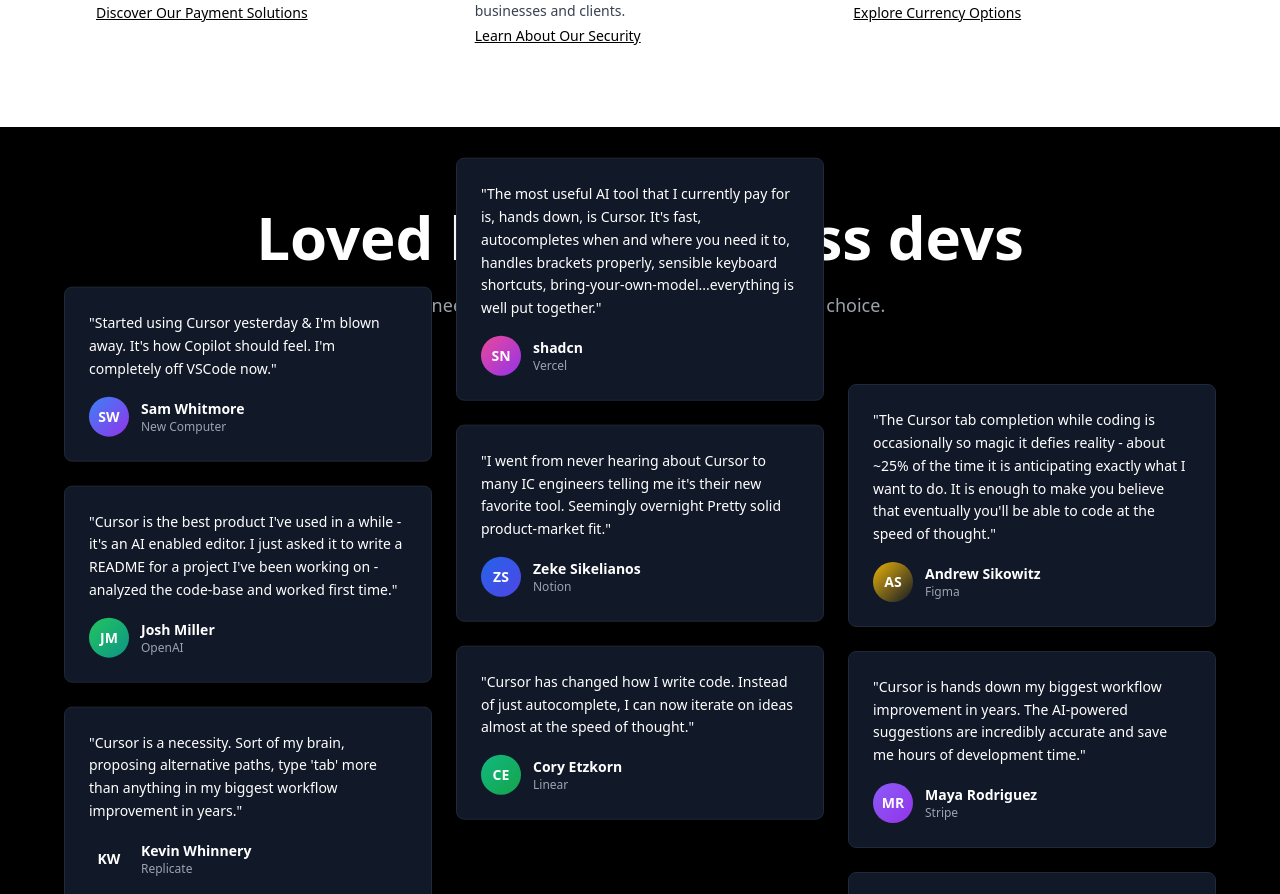
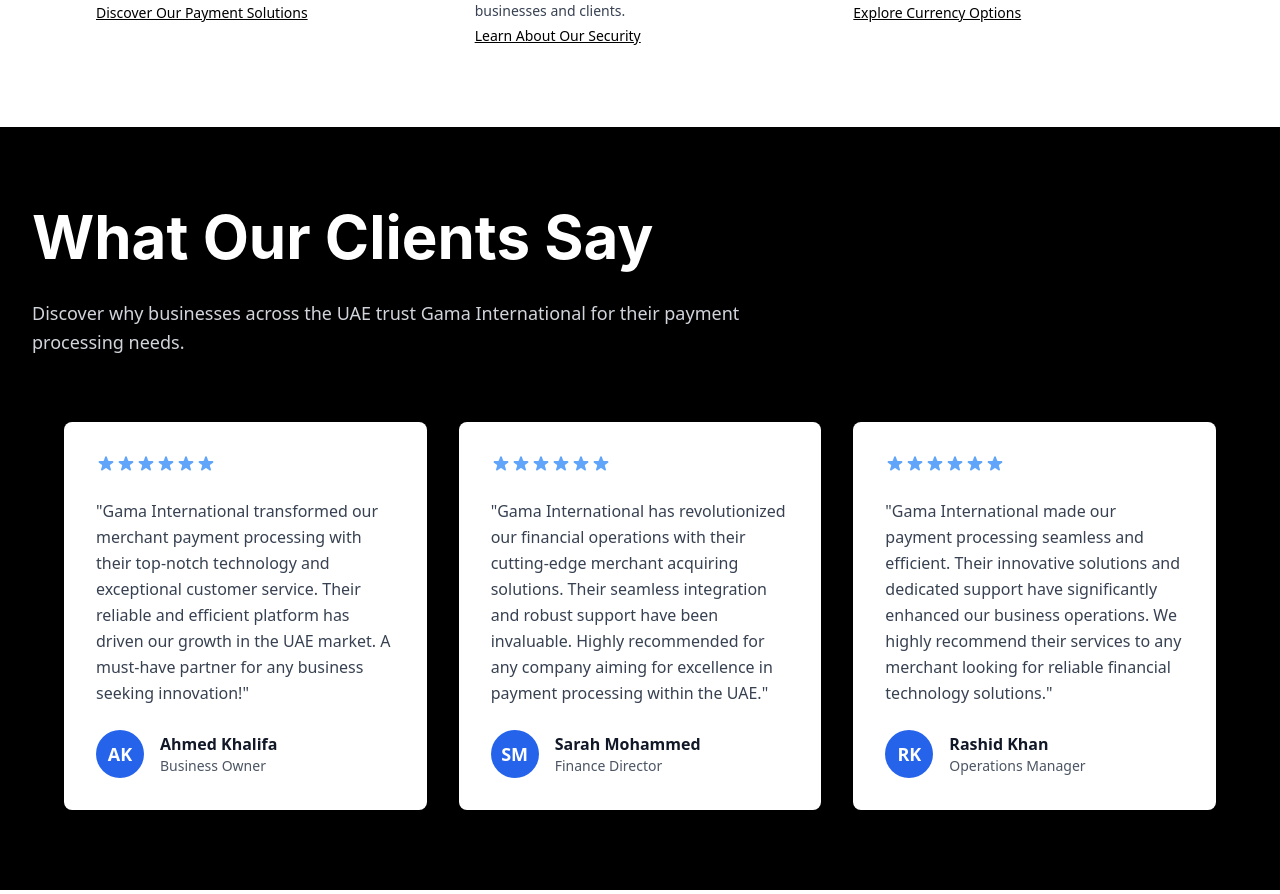
Before and after one commit to harshilgor/gamma-project, a React (Vite) app: page / in a window 1280 px wide. Shown: the part 1906-2800 px from the top of the page. Built offline with nearby package versions, Linux system fonts and the light colour scheme.

Commit message:
Reverted to commit 85c5f8bef2affdd71e29a6faf1cf3cb62f2f3406

```diff
--- a/src/pages/Index.tsx
+++ b/src/pages/Index.tsx
@@ -156,178 +156,133 @@ const Index = () => {
       </section>
 
       {/* Testimonials Section */}
-      <section className="py-20 bg-black overflow-hidden">
+      <section className="py-20 bg-black">
         <div className="max-w-7xl mx-auto px-4 sm:px-6 lg:px-8">
-          <div className="text-center mb-16">
-            <h2 className="text-4xl md:text-5xl lg:text-6xl font-bold text-white mb-6 leading-tight">
-              Loved by world-class devs
+          <div className="text-left mb-16">
+            <h2 className="text-4xl md:text-5xl lg:text-6xl font-bold text-white mb-8 leading-tight" style={{ fontFamily: '-apple-system, BlinkMacSystemFont, "Segoe UI", Roboto, "Helvetica Neue", Arial, sans-serif' }}>
+              What Our Clients Say
             </h2>
-            <p className="text-lg text-gray-400 leading-relaxed max-w-3xl mx-auto">
-              Engineers all around the world reach for Cursor by choice.
+            <p className="text-lg text-gray-300 leading-relaxed max-w-3xl">
+              Discover why businesses across the UAE trust Gama International for their payment processing needs.
             </p>
           </div>
 
-          <div className="relative">
-            <div className="grid grid-cols-1 md:grid-cols-2 lg:grid-cols-3 gap-6 max-w-6xl mx-auto">
-              {/* Column 1 */}
-              <div className="space-y-6">
-                <div className="animate-scroll-up">
-                  <div className="space-y-6">
-                    <div className="bg-gray-900 rounded-lg p-6 shadow-xl hover:shadow-2xl transition-all duration-300 border border-gray-800">
-                      <p className="text-white leading-relaxed mb-4 text-sm">
-                        "Started using Cursor yesterday & I'm blown away. It's how Copilot should feel. I'm completely off VSCode now."
+          <div className="grid grid-cols-1 md:grid-cols-3 gap-8 max-w-6xl mx-auto">
+            {/* Testimonial 1 */}
+            <div className="bg-white rounded-lg p-8 shadow-lg">
+              <div className="mb-6">
+                <div className="flex text-blue-400 mb-4">
+                  <svg className="w-5 h-5" fill="currentColor" viewBox="0 0 20 20">
+                    <path d="M9.049 2.927c.3-.921 1.603-.921 1.902 0l1.07 3.292a1 1 0 00.95.69h3.462c.969 0 1.371 1.24.588 1.81l-2.8 2.034a1 1 0 00-.364 1.118l1.07 3.292c.3.921-.755 1.688-1.54 1.118l-2.8-2.034a1 1 0 00-1.175 0l-2.8 2.034c-.784.57-1.838-.197-1.539-1.118l1.07-3.292a1 1 0 00-.364-1.118L2.98 8.72c-.783-.57-.38-1.81.588-1.81h3.461a1 1 0 00.951-.69l1.07-3.292z"/>
+                  </svg>
+                  <svg className="w-5 h-5" fill="currentColor" viewBox="0 0 20 20">
+                    <path d="M9.049 2.927c.3-.921 1.603-.921 1.902 0l1.07 3.292a1 1 0 00.95.69h3.462c.969 0 1.371 1.24.588 1.81l-2.8 2.034a1 1 0 00-.364 1.118l1.07 3.292c.3.921-.755 1.688-1.54 1.118l-2.8-2.034a1 1 0 00-1.175 0l-2.8 2.034c-.784.57-1.838-.197-1.539-1.118l1.07-3.292a1 1 0 00-.364-1.118L2.98 8.72c-.783-.57-.38-1.81.588-1.81h3.461a1 1 0 00.951-.69l1.07-3.292z"/>
+                  </svg>
+                  <svg className="w-5 h-5" fill="currentColor" viewBox="0 0 20 20">
+                    <path d="M9.049 2.927c.3-.921 1.603-.921 1.902 0l1.07 3.292a1 1 0 00.95.69h3.462c.969 0 1.371 1.24.588 1.81l-2.8 2.034a1 1 0 00-.364 1.118l1.07 3.292c.3.921-.755 1.688-1.54 1.118l-2.8-2.034a1 1 0 00-1.175 0l-2.8 2.034c-.784.57-1.838-.197-1.539-1.118l1.07-3.292a1 1 0 00-.364-1.118L2.98 8.72c-.783-.57-.38-1.81.588-1.81h3.461a1 1 0 00.951-.69l1.07-3.292z"/>
+                  </svg>
+                  <svg className="w-5 h-5" fill="currentColor" viewBox="0 0 20 20">
+                    <path d="M9.049 2.927c.3-.921 1.603-.921 1.902 0l1.07 3.292a1 1 0 00.95.69h3.462c.969 0 1.371 1.24.588 1.81l-2.8 2.034a1 1 0 00-.364 1.118l1.07 3.292c.3.921-.755 1.688-1.54 1.118l-2.8-2.034a1 1 0 00-1.175 0l-2.8 2.034c-.784.57-1.838-.197-1.539-1.118l1.07-3.292a1 1 0 00-.364-1.118L2.98 8.72c-.783-.57-.38-1.81.588-1.81h3.461a1 1 0 00.951-.69l1.07-3.292z"/>
+                  </svg>
+                  <svg className="w-5 h-5" fill="currentColor" viewBox="0 0 20 20">
+                    <path d="M9.049 2.927c.3-.921 1.603-.921 1.902 0l1.07 3.292a1 1 0 00.95.69h3.462c.969 0 1.371 1.24.588 1.81l-2.8 2.034a1 1 0 00-.364 1.118l1.07 3.292c.3.921-.755 1.688-1.54 1.118l-2.8-2.034a1 1 0 00-1.175 0l-2.8 2.034c-.784.57-1.838-.197-1.539-1.118l1.07-3.292a1 1 0 00-.364-1.118L2.98 8.72c-.783-.57-.38-1.81.588-1.81h3.461a1 1 0 00.951-.69l1.07-3.292z"/>
+                  </svg>
+                  <svg className="w-5 h-5" fill="currentColor" viewBox="0 0 20 20">
+                    <path d="M9.049 2.927c.3-.921 1.603-.921 1.902 0l1.07 3.292a1 1 0 00.95.69h3.462c.969 0 1.371 1.24.588 1.81l-2.8 2.034a1 1 0 00-.364 1.118l1.07 3.292c.3.921-.755 1.688-1.54 1.118l-2.8-2.034a1 1 0 00-1.175 0l-2.8 2.034c-.784.57-1.838-.197-1.539-1.118l1.07-3.292a1 1 0 00-.364-1.118L2.98 8.72c-.783-.57-.38-1.81.588-1.81h3.461a1 1 0 00.951-.69l1.07-3.292z"/>
+                  </svg>
+                </div>
+              </div>
+              <p className="text-gray-700 leading-relaxed mb-6">
+                "Gama International transformed our merchant payment processing with their top-notch technology and exceptional customer service. Their reliable and efficient platform has driven our growth in the UAE market. A must-have partner for any business seeking innovation!"
               </p>
               <div className="flex items-center">
-                        <div className="w-10 h-10 bg-gradient-to-br from-blue-500 to-purple-600 rounded-full flex items-center justify-center text-white font-bold text-sm mr-3">
-                          SW
+                <div className="w-12 h-12 bg-blue-600 rounded-full flex items-center justify-center text-white font-bold text-lg mr-4">
+                  AK
                 </div>
                 <div>
-                          <p className="font-semibold text-white text-sm">Sam Whitmore</p>
-                          <p className="text-xs text-gray-400">New Computer</p>
+                  <p className="font-semibold text-gray-900">Ahmed Khalifa</p>
+                  <p className="text-sm text-gray-600">Business Owner</p>
                 </div>
               </div>
             </div>
 
-                    <div className="bg-gray-900 rounded-lg p-6 shadow-xl hover:shadow-2xl transition-all duration-300 border border-gray-800">
-                      <p className="text-white leading-relaxed mb-4 text-sm">
-                        "Cursor is the best product I've used in a while - it's an AI enabled editor. I just asked it to write a README for a project I've been working on - analyzed the code-base and worked first time."
+            {/* Testimonial 2 */}
+            <div className="bg-white rounded-lg p-8 shadow-lg">
+              <div className="mb-6">
+                <div className="flex text-blue-400 mb-4">
+                  <svg className="w-5 h-5" fill="currentColor" viewBox="0 0 20 20">
+                    <path d="M9.049 2.927c.3-.921 1.603-.921 1.902 0l1.07 3.292a1 1 0 00.95.69h3.462c.969 0 1.371 1.24.588 1.81l-2.8 2.034a1 1 0 00-.364 1.118l1.07 3.292c.3.921-.755 1.688-1.54 1.118l-2.8-2.034a1 1 0 00-1.175 0l-2.8 2.034c-.784.57-1.838-.197-1.539-1.118l1.07-3.292a1 1 0 00-.364-1.118L2.98 8.72c-.783-.57-.38-1.81.588-1.81h3.461a1 1 0 00.951-.69l1.07-3.292z"/>
+                  </svg>
+                  <svg className="w-5 h-5" fill="currentColor" viewBox="0 0 20 20">
+                    <path d="M9.049 2.927c.3-.921 1.603-.921 1.902 0l1.07 3.292a1 1 0 00.95.69h3.462c.969 0 1.371 1.24.588 1.81l-2.8 2.034a1 1 0 00-.364 1.118l1.07 3.292c.3.921-.755 1.688-1.54 1.118l-2.8-2.034a1 1 0 00-1.175 0l-2.8 2.034c-.784.57-1.838-.197-1.539-1.118l1.07-3.292a1 1 0 00-.364-1.118L2.98 8.72c-.783-.57-.38-1.81.588-1.81h3.461a1 1 0 00.951-.69l1.07-3.292z"/>
+                  </svg>
+                  <svg className="w-5 h-5" fill="currentColor" viewBox="0 0 20 20">
+                    <path d="M9.049 2.927c.3-.921 1.603-.921 1.902 0l1.07 3.292a1 1 0 00.95.69h3.462c.969 0 1.371 1.24.588 1.81l-2.8 2.034a1 1 0 00-.364 1.118l1.07 3.292c.3.921-.755 1.688-1.54 1.118l-2.8-2.034a1 1 0 00-1.175 0l-2.8 2.034c-.784.57-1.838-.197-1.539-1.118l1.07-3.292a1 1 0 00-.364-1.118L2.98 8.72c-.783-.57-.38-1.81.588-1.81h3.461a1 1 0 00.951-.69l1.07-3.292z"/>
+                  </svg>
+                  <svg className="w-5 h-5" fill="currentColor" viewBox="0 0 20 20">
+                    <path d="M9.049 2.927c.3-.921 1.603-.921 1.902 0l1.07 3.292a1 1 0 00.95.69h3.462c.969 0 1.371 1.24.588 1.81l-2.8 2.034a1 1 0 00-.364 1.118l1.07 3.292c.3.921-.755 1.688-1.54 1.118l-2.8-2.034a1 1 0 00-1.175 0l-2.8 2.034c-.784.57-1.838-.197-1.539-1.118l1.07-3.292a1 1 0 00-.364-1.118L2.98 8.72c-.783-.57-.38-1.81.588-1.81h3.461a1 1 0 00.951-.69l1.07-3.292z"/>
+                  </svg>
+                  <svg className="w-5 h-5" fill="currentColor" viewBox="0 0 20 20">
+                    <path d="M9.049 2.927c.3-.921 1.603-.921 1.902 0l1.07 3.292a1 1 0 00.95.69h3.462c.969 0 1.371 1.24.588 1.81l-2.8 2.034a1 1 0 00-.364 1.118l1.07 3.292c.3.921-.755 1.688-1.54 1.118l-2.8-2.034a1 1 0 00-1.175 0l-2.8 2.034c-.784.57-1.838-.197-1.539-1.118l1.07-3.292a1 1 0 00-.364-1.118L2.98 8.72c-.783-.57-.38-1.81.588-1.81h3.461a1 1 0 00.951-.69l1.07-3.292z"/>
+                  </svg>
+                  <svg className="w-5 h-5" fill="currentColor" viewBox="0 0 20 20">
+                    <path d="M9.049 2.927c.3-.921 1.603-.921 1.902 0l1.07 3.292a1 1 0 00.95.69h3.462c.969 0 1.371 1.24.588 1.81l-2.8 2.034a1 1 0 00-.364 1.118l1.07 3.292c.3.921-.755 1.688-1.54 1.118l-2.8-2.034a1 1 0 00-1.175 0l-2.8 2.034c-.784.57-1.838-.197-1.539-1.118l1.07-3.292a1 1 0 00-.364-1.118L2.98 8.72c-.783-.57-.38-1.81.588-1.81h3.461a1 1 0 00.951-.69l1.07-3.292z"/>
+                  </svg>
+                </div>
+              </div>
+              <p className="text-gray-700 leading-relaxed mb-6">
+                "Gama International has revolutionized our financial operations with their cutting-edge merchant acquiring solutions. Their seamless integration and robust support have been invaluable. Highly recommended for any company aiming for excellence in payment processing within the UAE."
               </p>
               <div className="flex items-center">
-                        <div className="w-10 h-10 bg-gradient-to-br from-green-500 to-teal-600 rounded-full flex items-center justify-center text-white font-bold text-sm mr-3">
-                          JM
+                <div className="w-12 h-12 bg-blue-600 rounded-full flex items-center justify-center text-white font-bold text-lg mr-4">
+                  SM
                 </div>
                 <div>
-                          <p className="font-semibold text-white text-sm">Josh Miller</p>
-                          <p className="text-xs text-gray-400">OpenAI</p>
+                  <p className="font-semibold text-gray-900">Sarah Mohammed</p>
+                  <p className="text-sm text-gray-600">Finance Director</p>
                 </div>
               </div>
             </div>
 
-                    <div className="bg-gray-900 rounded-lg p-6 shadow-xl hover:shadow-2xl transition-all duration-300 border border-gray-800">
-                      <p className="text-white leading-relaxed mb-4 text-sm">
-                        "Cursor is a necessity. Sort of my brain, proposing alternative paths, type 'tab' more than anything in my biggest workflow improvement in years."
+            {/* Testimonial 3 */}
+            <div className="bg-white rounded-lg p-8 shadow-lg">
+              <div className="mb-6">
+                <div className="flex text-blue-400 mb-4">
+                  <svg className="w-5 h-5" fill="currentColor" viewBox="0 0 20 20">
+                    <path d="M9.049 2.927c.3-.921 1.603-.921 1.902 0l1.07 3.292a1 1 0 00.95.69h3.462c.969 0 1.371 1.24.588 1.81l-2.8 2.034a1 1 0 00-.364 1.118l1.07 3.292c.3.921-.755 1.688-1.54 1.118l-2.8-2.034a1 1 0 00-1.175 0l-2.8 2.034c-.784.57-1.838-.197-1.539-1.118l1.07-3.292a1 1 0 00-.364-1.118L2.98 8.72c-.783-.57-.38-1.81.588-1.81h3.461a1 1 0 00.951-.69l1.07-3.292z"/>
+                  </svg>
+                  <svg className="w-5 h-5" fill="currentColor" viewBox="0 0 20 20">
+                    <path d="M9.049 2.927c.3-.921 1.603-.921 1.902 0l1.07 3.292a1 1 0 00.95.69h3.462c.969 0 1.371 1.24.588 1.81l-2.8 2.034a1 1 0 00-.364 1.118l1.07 3.292c.3.921-.755 1.688-1.54 1.118l-2.8-2.034a1 1 0 00-1.175 0l-2.8 2.034c-.784.57-1.838-.197-1.539-1.118l1.07-3.292a1 1 0 00-.364-1.118L2.98 8.72c-.783-.57-.38-1.81.588-1.81h3.461a1 1 0 00.951-.69l1.07-3.292z"/>
+                  </svg>
+                  <svg className="w-5 h-5" fill="currentColor" viewBox="0 0 20 20">
+                    <path d="M9.049 2.927c.3-.921 1.603-.921 1.902 0l1.07 3.292a1 1 0 00.95.69h3.462c.969 0 1.371 1.24.588 1.81l-2.8 2.034a1 1 0 00-.364 1.118l1.07 3.292c.3.921-.755 1.688-1.54 1.118l-2.8-2.034a1 1 0 00-1.175 0l-2.8 2.034c-.784.57-1.838-.197-1.539-1.118l1.07-3.292a1 1 0 00-.364-1.118L2.98 8.72c-.783-.57-.38-1.81.588-1.81h3.461a1 1 0 00.951-.69l1.07-3.292z"/>
+                  </svg>
+                  <svg className="w-5 h-5" fill="currentColor" viewBox="0 0 20 20">
+                    <path d="M9.049 2.927c.3-.921 1.603-.921 1.902 0l1.07 3.292a1 1 0 00.95.69h3.462c.969 0 1.371 1.24.588 1.81l-2.8 2.034a1 1 0 00-.364 1.118l1.07 3.292c.3.921-.755 1.688-1.54 1.118l-2.8-2.034a1 1 0 00-1.175 0l-2.8 2.034c-.784.57-1.838-.197-1.539-1.118l1.07-3.292a1 1 0 00-.364-1.118L2.98 8.72c-.783-.57-.38-1.81.588-1.81h3.461a1 1 0 00.951-.69l1.07-3.292z"/>
+                  </svg>
+                  <svg className="w-5 h-5" fill="currentColor" viewBox="0 0 20 20">
+                    <path d="M9.049 2.927c.3-.921 1.603-.921 1.902 0l1.07 3.292a1 1 0 00.95.69h3.462c.969 0 1.371 1.24.588 1.81l-2.8 2.034a1 1 0 00-.364 1.118l1.07 3.292c.3.921-.755 1.688-1.54 1.118l-2.8-2.034a1 1 0 00-1.175 0l-2.8 2.034c-.784.57-1.838-.197-1.539-1.118l1.07-3.292a1 1 0 00-.364-1.118L2.98 8.72c-.783-.57-.38-1.81.588-1.81h3.461a1 1 0 00.951-.69l1.07-3.292z"/>
+                  </svg>
+                  <svg className="w-5 h-5" fill="currentColor" viewBox="0 0 20 20">
+                    <path d="M9.049 2.927c.3-.921 1.603-.921 1.902 0l1.07 3.292a1 1 0 00.95.69h3.462c.969 0 1.371 1.24.588 1.81l-2.8 2.034a1 1 0 00-.364 1.118l1.07 3.292c.3.921-.755 1.688-1.54 1.118l-2.8-2.034a1 1 0 00-1.175 0l-2.8 2.034c-.784.57-1.838-.197-1.539-1.118l1.07-3.292a1 1 0 00-.364-1.118L2.98 8.72c-.783-.57-.38-1.81.588-1.81h3.461a1 1 0 00.951-.69l1.07-3.292z"/>
+                  </svg>
+                </div>
+              </div>
+              <p className="text-gray-700 leading-relaxed mb-6">
+                "Gama International made our payment processing seamless and efficient. Their innovative solutions and dedicated support have significantly enhanced our business operations. We highly recommend their services to any merchant looking for reliable financial technology solutions."
               </p>
               <div className="flex items-center">
-                        <div className="w-10 h-10 bg-gradient-to-br from-orange-500 to-red-600 rounded-full flex items-center justify-center text-white font-bold text-sm mr-3">
-                          KW
+                <div className="w-12 h-12 bg-blue-600 rounded-full flex items-center justify-center text-white font-bold text-lg mr-4">
+                  RK
                 </div>
                 <div>
-                          <p className="font-semibold text-white text-sm">Kevin Whinnery</p>
-                          <p className="text-xs text-gray-400">Replicate</p>
+                  <p className="font-semibold text-gray-900">Rashid Khan</p>
+                  <p className="text-sm text-gray-600">Operations Manager</p>
                 </div>
               </div>
             </div>
           </div>
         </div>
-              </div>
-
-              {/* Column 2 */}
-              <div className="space-y-6">
-                <div className="animate-scroll-down">
-                  <div className="space-y-6">
-                    <div className="bg-gray-900 rounded-lg p-6 shadow-xl hover:shadow-2xl transition-all duration-300 border border-gray-800">
-                      <p className="text-white leading-relaxed mb-4 text-sm">
-                        "The most useful AI tool that I currently pay for is, hands down, is Cursor. It's fast, autocompletes when and where you need it to, handles brackets properly, sensible keyboard shortcuts, bring-your-own-model...everything is well put together."
-                      </p>
-                      <div className="flex items-center">
-                        <div className="w-10 h-10 bg-gradient-to-br from-pink-500 to-purple-600 rounded-full flex items-center justify-center text-white font-bold text-sm mr-3">
-                          SN
-                        </div>
-                        <div>
-                          <p className="font-semibold text-white text-sm">shadcn</p>
-                          <p className="text-xs text-gray-400">Vercel</p>
-                        </div>
-                      </div>
-                    </div>
-
-                    <div className="bg-gray-900 rounded-lg p-6 shadow-xl hover:shadow-2xl transition-all duration-300 border border-gray-800">
-                      <p className="text-white leading-relaxed mb-4 text-sm">
-                        "I went from never hearing about Cursor to many IC engineers telling me it's their new favorite tool. Seemingly overnight Pretty solid product-market fit."
-                      </p>
-                      <div className="flex items-center">
-                        <div className="w-10 h-10 bg-gradient-to-br from-blue-600 to-indigo-600 rounded-full flex items-center justify-center text-white font-bold text-sm mr-3">
-                          ZS
-                        </div>
-                        <div>
-                          <p className="font-semibold text-white text-sm">Zeke Sikelianos</p>
-                          <p className="text-xs text-gray-400">Notion</p>
-                        </div>
-                      </div>
-                    </div>
-
-                    <div className="bg-gray-900 rounded-lg p-6 shadow-xl hover:shadow-2xl transition-all duration-300 border border-gray-800">
-                      <p className="text-white leading-relaxed mb-4 text-sm">
-                        "Cursor has changed how I write code. Instead of just autocomplete, I can now iterate on ideas almost at the speed of thought."
-                      </p>
-                      <div className="flex items-center">
-                        <div className="w-10 h-10 bg-gradient-to-br from-emerald-500 to-green-600 rounded-full flex items-center justify-center text-white font-bold text-sm mr-3">
-                          CE
-                        </div>
-                        <div>
-                          <p className="font-semibold text-white text-sm">Cory Etzkorn</p>
-                          <p className="text-xs text-gray-400">Linear</p>
-                        </div>
-                      </div>
-                    </div>
-                  </div>
-                </div>
-              </div>
-
-              {/* Column 3 */}
-              <div className="space-y-6 hidden lg:block">
-                <div className="animate-scroll-up">
-                  <div className="space-y-6">
-                    <div className="bg-gray-900 rounded-lg p-6 shadow-xl hover:shadow-2xl transition-all duration-300 border border-gray-800">
-                      <p className="text-white leading-relaxed mb-4 text-sm">
-                        "The Cursor tab completion while coding is occasionally so magic it defies reality - about ~25% of the time it is anticipating exactly what I want to do. It is enough to make you believe that eventually you'll be able to code at the speed of thought."
-                      </p>
-                      <div className="flex items-center">
-                        <div className="w-10 h-10 bg-gradient-to-br from-yellow-500 to-orange-600 rounded-full flex items-center justify-center text-white font-bold text-sm mr-3">
-                          AS
-                        </div>
-                        <div>
-                          <p className="font-semibold text-white text-sm">Andrew Sikowitz</p>
-                          <p className="text-xs text-gray-400">Figma</p>
-                        </div>
-                      </div>
-                    </div>
-
-                    <div className="bg-gray-900 rounded-lg p-6 shadow-xl hover:shadow-2xl transition-all duration-300 border border-gray-800">
-                      <p className="text-white leading-relaxed mb-4 text-sm">
-                        "Cursor is hands down my biggest workflow improvement in years. The AI-powered suggestions are incredibly accurate and save me hours of development time."
-                      </p>
-                      <div className="flex items-center">
-                        <div className="w-10 h-10 bg-gradient-to-br from-violet-500 to-purple-600 rounded-full flex items-center justify-center text-white font-bold text-sm mr-3">
-                          MR
-                        </div>
-                        <div>
-                          <p className="font-semibold text-white text-sm">Maya Rodriguez</p>
-                          <p className="text-xs text-gray-400">Stripe</p>
-                        </div>
-                      </div>
-                    </div>
-
-                    <div className="bg-gray-900 rounded-lg p-6 shadow-xl hover:shadow-2xl transition-all duration-300 border border-gray-800">
-                      <p className="text-white leading-relaxed mb-4 text-sm">
-                        "Gonna apply to YC and list Cursor as a cofounder. This tool has revolutionized how I approach development projects."
-                      </p>
-                      <div className="flex items-center">
-                        <div className="w-10 h-10 bg-gradient-to-br from-cyan-500 to-blue-600 rounded-full flex items-center justify-center text-white font-bold text-sm mr-3">
-                          DL
-                        </div>
-                        <div>
-                          <p className="font-semibold text-white text-sm">David Liu</p>
-                          <p className="text-xs text-gray-400">GitHub</p>
-                        </div>
-                      </div>
-                    </div>
-                  </div>
-                </div>
-              </div>
-            </div>
-          </div>
-        </div>
-
       </section>
 
       {/* Streamline Payments Section */}
```
Also changed, not shown: tailwind.config.ts (+1 -19 lines). Lines whose indentation alone changed are shown as unchanged.
